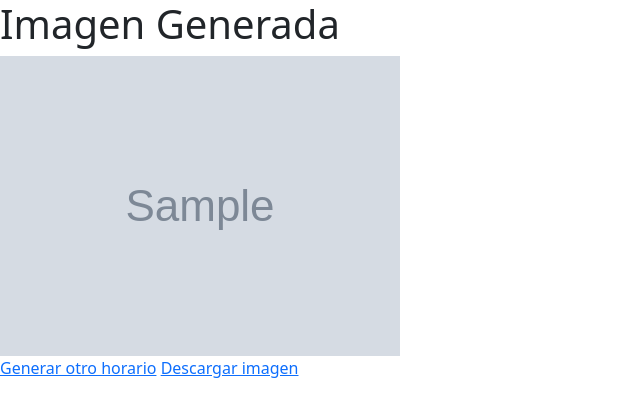
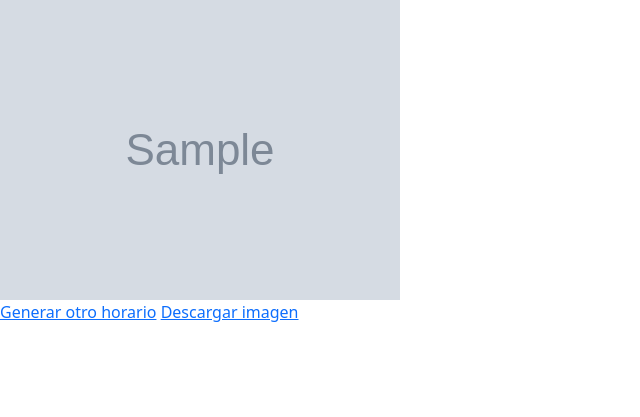
Before and after one commit to ClaraMino1/Automatizacion-Quiniela, a Flask app: template app/templates/resultado.html in a window 1280 px wide. Shown: the top 417 px of the page, without its empty margins (0-640 px from the left). Run offline with Flask 3, Linux system fonts and the light colour scheme; the template is opened without the code that fills it: most values are stand-ins (such as "Sample title", 1, 10 or a date in 2020); grey boxes marked "Sample" are stand-in pictures.

Commit message:
background a los resultados

```diff
--- a/app/templates/index.html
+++ b/app/templates/index.html
@@ -15,7 +15,7 @@
     <title>Resultados de Loteria</title>
 
 </head>
-<body id="body-index">
+<body class="body-index">
     <main class="box">
         <h1>Seleccionar sorteo</h1>
 
--- a/app/templates/resultado.html
+++ b/app/templates/resultado.html
@@ -15,12 +15,9 @@
 
     <title>Resultado Generado</title>
 </head>
-<body id="body-resultado">
-    <h1>Imagen Generada</h1>
+<body id="body-resultado" class="body-index">
 
     <img src="{{ url_for('static', filename=imagen) }}" alt="Resultado Quiniela">
-
-
 
     <div class="botones-resultado">
       <a href="{{ url_for('main.index') }}">Generar otro horario</a>
@@ -29,6 +26,5 @@
       </a>
   </div>
 
-
 </body>
 </html>
```
